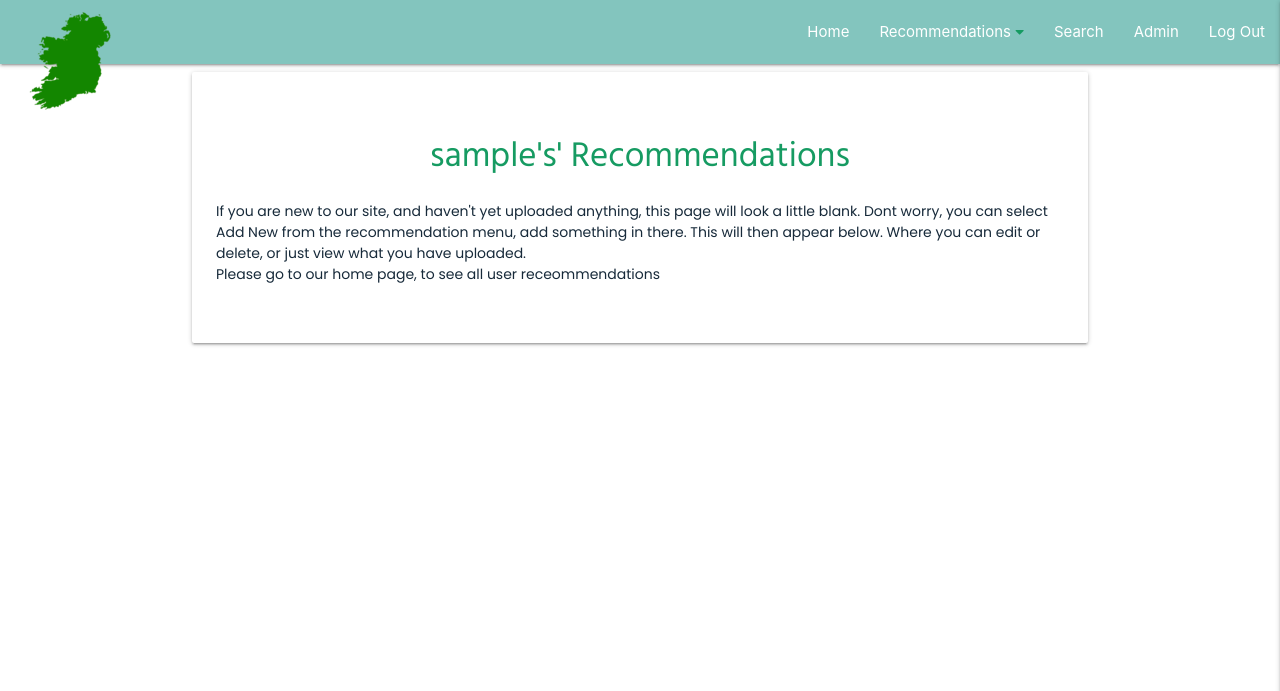
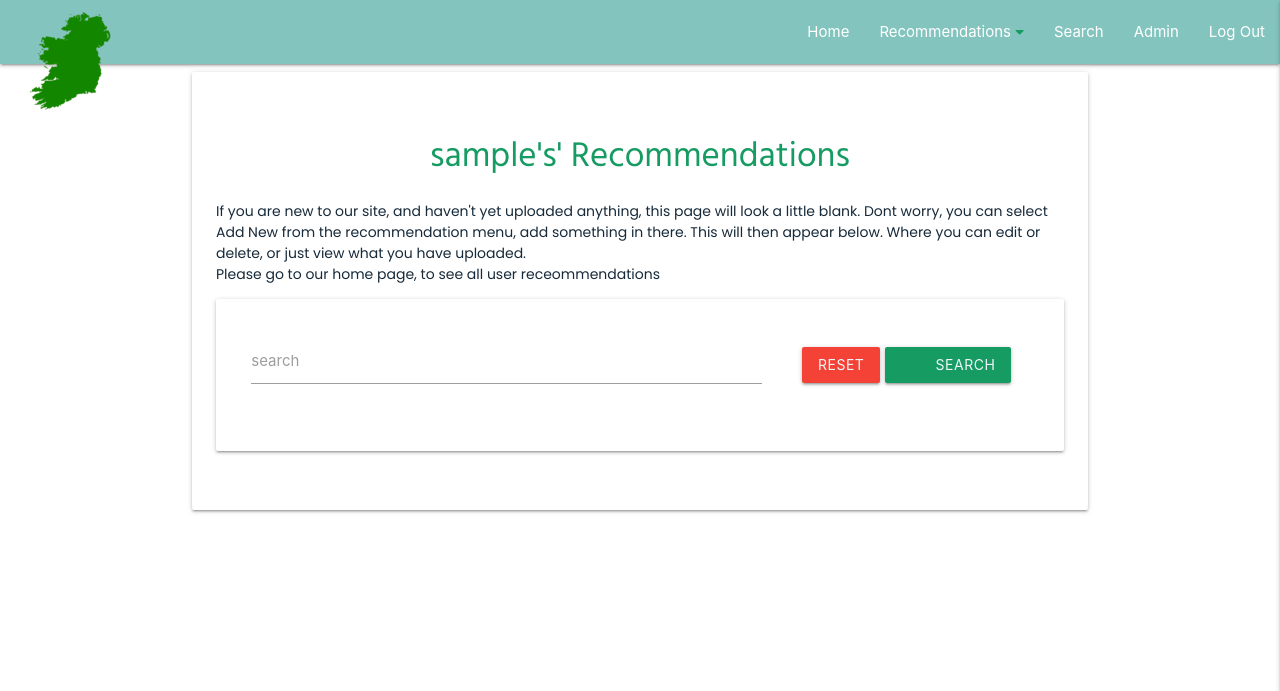
Before and after one commit to LisaHackett97/HiddenIrishTravels, a Flask app: page /user_page/1 in a window 1280 px wide. Shown: the top 691 px of the page. Run offline with Flask 2, Linux system fonts and the light colour scheme; the visitor is signed in with stand-in values (Sample User, id 1); a database or web service that is not in the repository returns one stand-in record (values such as "Sample title"); some libraries are stand-ins or nearby versions.

Commit message:
Add search functionality to user page

```diff
--- a/app.py
+++ b/app.py
@@ -23,6 +23,14 @@
 def home():
     recommendations = list(mongo.db.recommendations.find())
     return render_template("home.html", recommendations=recommendations)
+
+# Search on user page
+@app.route("/search", methods=["GET", "POST"])
+def search():
+    query = request.form.get("query")
+    recommendations = list(mongo.db.recommendations.find({"$text": {"$search": query}}))
+    return render_template("user_page.html", recommendations=recommendations)
+
 
 
 # Access session user page
--- a/static/css/style.css
+++ b/static/css/style.css
@@ -107,9 +107,6 @@
 }
 
 
-
-
-
 /* registration page */
 
 /* style button */
--- a/templates/user_page.html
+++ b/templates/user_page.html
@@ -8,6 +8,26 @@
         Dont worry, you can select Add New from the recommendation menu, add something in there.
         This will then appear below. Where you can edit or delete, or just view what you have uploaded. <br>
         Please go to our home page, to see all user receommendations</p>
+
+    <div class="row card-panel">
+
+        <form action="{{ url_for('search') }}" method="POST" class="col s12">
+            <div class="row valign-wrapper center-align">
+                <div class="input-field col s12 m8">
+                    <input type="text" name="query" id="query" required class="validate">
+                    <label for="query">search</label>
+                </div>
+                <div class="col s12 m4">
+                    <a href="{{ url_for('user_page', username=session['user'])}}" class="red btn text-shadow">Reset</a>
+                    <button type="submit" class="btn text-shadow center">
+                        <i class="fas fa-search left"></i> Search
+                    </button>
+                </div>
+            </div>
+        </form>
+
+    </div>
+
 
     {% if recommendations|length > 0 %}
     <div class="container-fluid">
@@ -49,17 +69,18 @@
                                 </div>
                             {% endif %}
                         </div>
-
-
+                        <!-- closing card content div -->
                     </div>
+                    <!-- closing card div -->
                 </div>
-
                 {% endif %}
             {% endfor %}
         </div>
         <!-- end of row for cards -->
     </div>
     <!-- end of container -->
+    {% else %}
+        <h3 class="center-align red-text">No Results found</h3>
     {% endif %}
 
 
```
Lines whose indentation alone changed are shown as unchanged.
